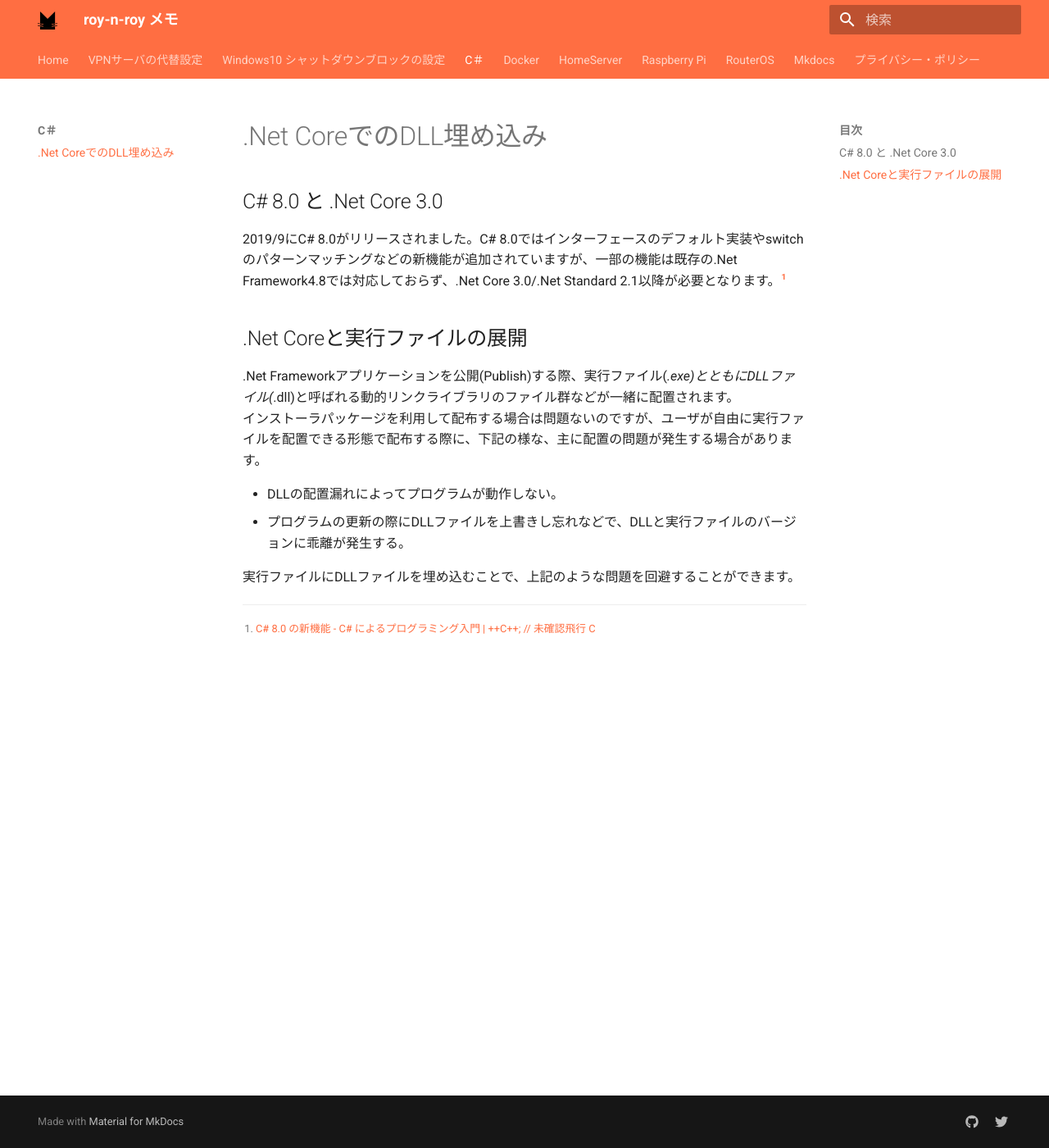
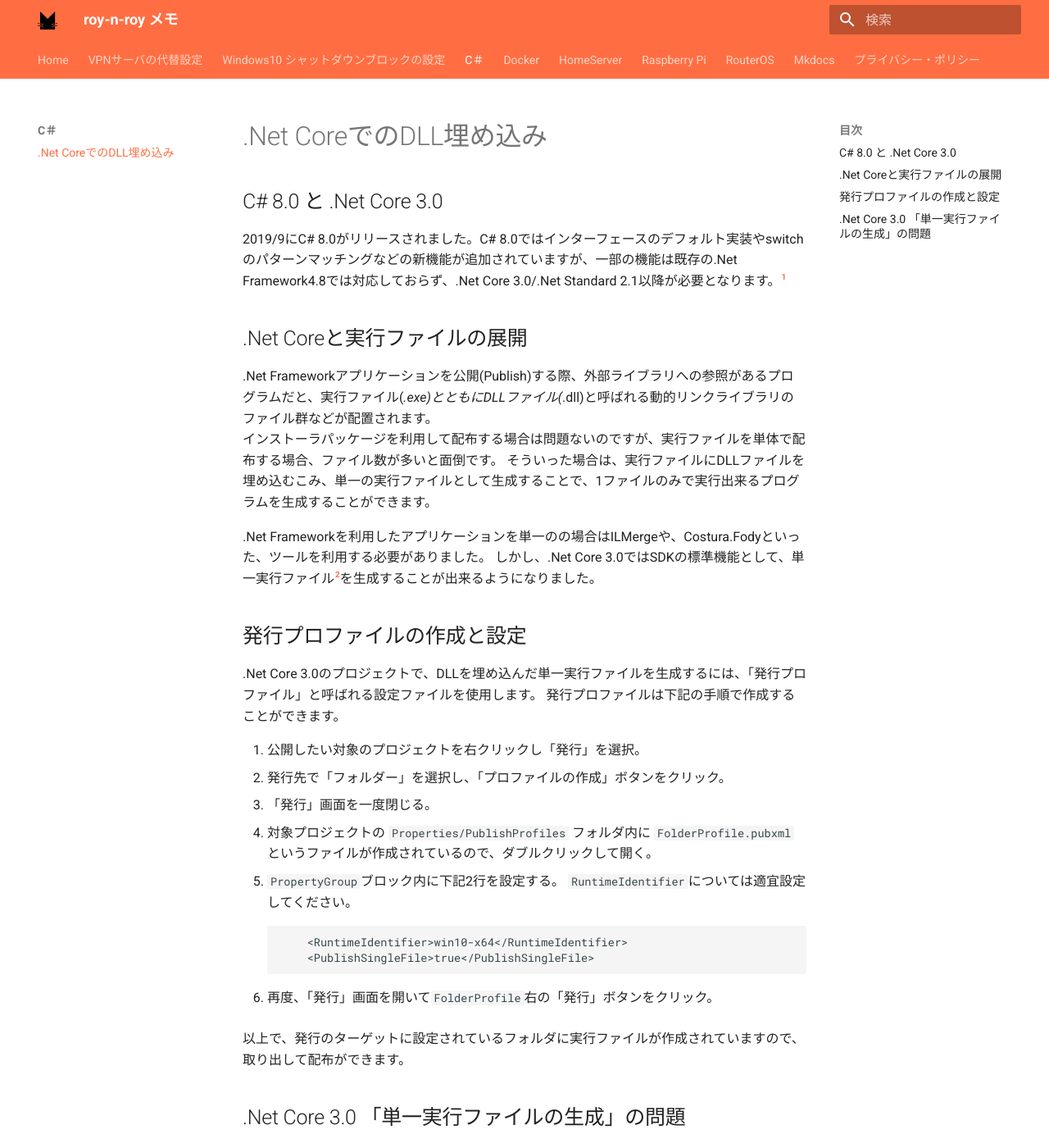
Before and after one commit to roy-n-roy/roy-n-roy.github.io, an MkDocs documentation site: the page built from docs/C＃/mergeAssemblies.md, in a window 1280 px wide and 1400 px high. Shown: the whole window at 82% size. Built offline with MkDocs 1.6.1 and Material for MkDocs 9.7.7, drawn with Linux system fonts in a browser that asks for light colours; comment, search, counter and statistics services are not loaded; some of the changed text lies outside the part shown.

Commit message:
C# .Net Core でのDLL埋め込みについて更新

````diff
--- a/docs/C＃/mergeAssemblies.md
+++ b/docs/C＃/mergeAssemblies.md
@@ -4,13 +4,45 @@
 2019/9にC# 8.0がリリースされました。C# 8.0ではインターフェースのデフォルト実装やswitchのパターンマッチングなどの新機能が追加されていますが、一部の機能は既存の.Net Framework4.8では対応しておらず、.Net Core 3.0/.Net Standard 2.1以降が必要となります。[^1]
 
 ## .Net Coreと実行ファイルの展開
-.Net Frameworkアプリケーションを公開(Publish)する際、実行ファイル(*.exe)とともにDLLファイル(*.dll)と呼ばれる動的リンクライブラリのファイル群などが一緒に配置されます。
-インストーラパッケージを利用して配布する場合は問題ないのですが、ユーザが自由に実行ファイルを配置できる形態で配布する際に、下記の様な、主に配置の問題が発生する場合があります。
+.Net Frameworkアプリケーションを公開(Publish)する際、外部ライブラリへの参照があるプログラムだと、実行ファイル(*.exe)とともにDLLファイル(*.dll)と呼ばれる動的リンクライブラリのファイル群などが配置されます。
+インストーラパッケージを利用して配布する場合は問題ないのですが、実行ファイルを単体で配布する場合、ファイル数が多いと面倒です。
+そういった場合は、実行ファイルにDLLファイルを埋め込むこみ、単一の実行ファイルとして生成することで、1ファイルのみで実行出来るプログラムを生成することができます。
 
-* DLLの配置漏れによってプログラムが動作しない。
-* プログラムの更新の際にDLLファイルを上書きし忘れなどで、DLLと実行ファイルのバージョンに乖離が発生する。
-
-実行ファイルにDLLファイルを埋め込むことで、上記のような問題を回避することができます。
+.Net Frameworkを利用したアプリケーションを単一のの場合はILMergeや、Costura.Fodyといった、ツールを利用する必要がありました。
+しかし、.Net Core 3.0ではSDKの標準機能として、単一実行ファイル[^2]を生成することが出来るようになりました。
 
 
+## 発行プロファイルの作成と設定
+.Net Core 3.0のプロジェクトで、DLLを埋め込んだ単一実行ファイルを生成するには、「発行プロファイル」と呼ばれる設定ファイルを使用します。
+発行プロファイルは下記の手順で作成することができます。
+
+1. 公開したい対象のプロジェクトを右クリックし「発行」を選択。
+1. 発行先で「フォルダー」を選択し、「プロファイルの作成」ボタンをクリック。
+1. 「発行」画面を一度閉じる。
+1. 対象プロジェクトの `Properties/PublishProfiles` フォルダ内に `FolderProfile.pubxml` というファイルが作成されているので、ダブルクリックして開く。
+1. `PropertyGroup`ブロック内に下記2行を設定する。
+	`RuntimeIdentifier`については適宜設定してください。
+
+	```
+		<RuntimeIdentifier>win10-x64</RuntimeIdentifier>
+		<PublishSingleFile>true</PublishSingleFile>
+	```
+
+1. 再度、「発行」画面を開いて`FolderProfile`右の「発行」ボタンをクリック。
+
+以上で、発行のターゲットに設定されているフォルダに実行ファイルが作成されていますので、取り出して配布ができます。
+
+## .Net Core 3.0 「単一実行ファイルの生成」の問題
+前述の手順でDLLを埋め込んだ実行ファイル(*.exe)が生成できるのですが、ILMergeやCostura.Fodyでのファイル生成と比較して、1点問題があります。
+
+それは「発行の際にプラットフォームを限定する必要がある」[^3]という点です。
+
+.Net Framework4.5以降ではターゲットプラットフォームにanycpuを指定することで、x86, x64, Itanium, ARMの4種類のCPUアーキテクチャ上のWindows OS上で動作させるバイナリを生成することが出来ました。
+
+.Net Core 3.0ではOSの垣根を越えて、Mac OS X-x64, Linux-x64, Linux-ARM32, Linux-ARM64がサポートされるようになりました。
+
+もし、.Net Core
+
 [^1]: [C# 8.0 の新機能 - C# によるプログラミング入門 | ++C++; // 未確認飛行 C](https://ufcpp.net/study/csharp/cheatsheet/ap_ver8/)
+[^2]: 単一ファイルの実行可能ファイル [.Net Core 3.0 の新機能 | Microsoft Docs](https://docs.microsoft.com/ja-jp/dotnet/core/whats-new/dotnet-core-3-0#single-file-executables)
+[^3]: この点については、Costura.FodyのGitHub上でも議論されています。 [Sunset/Obsolete Costura?  Issue #442 - Fody/Costura](https://github.com/Fody/Costura/issues/442)
````
